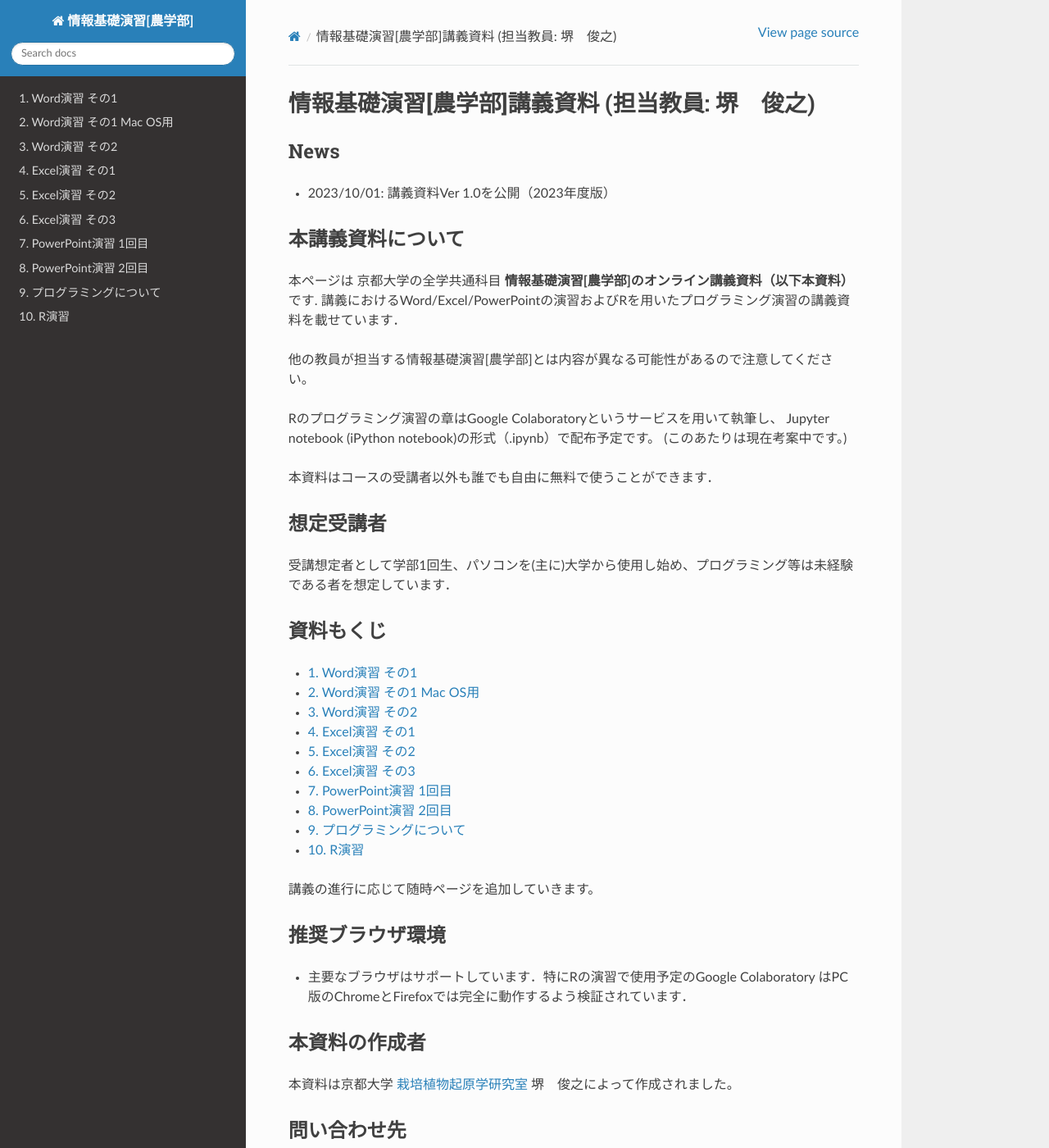
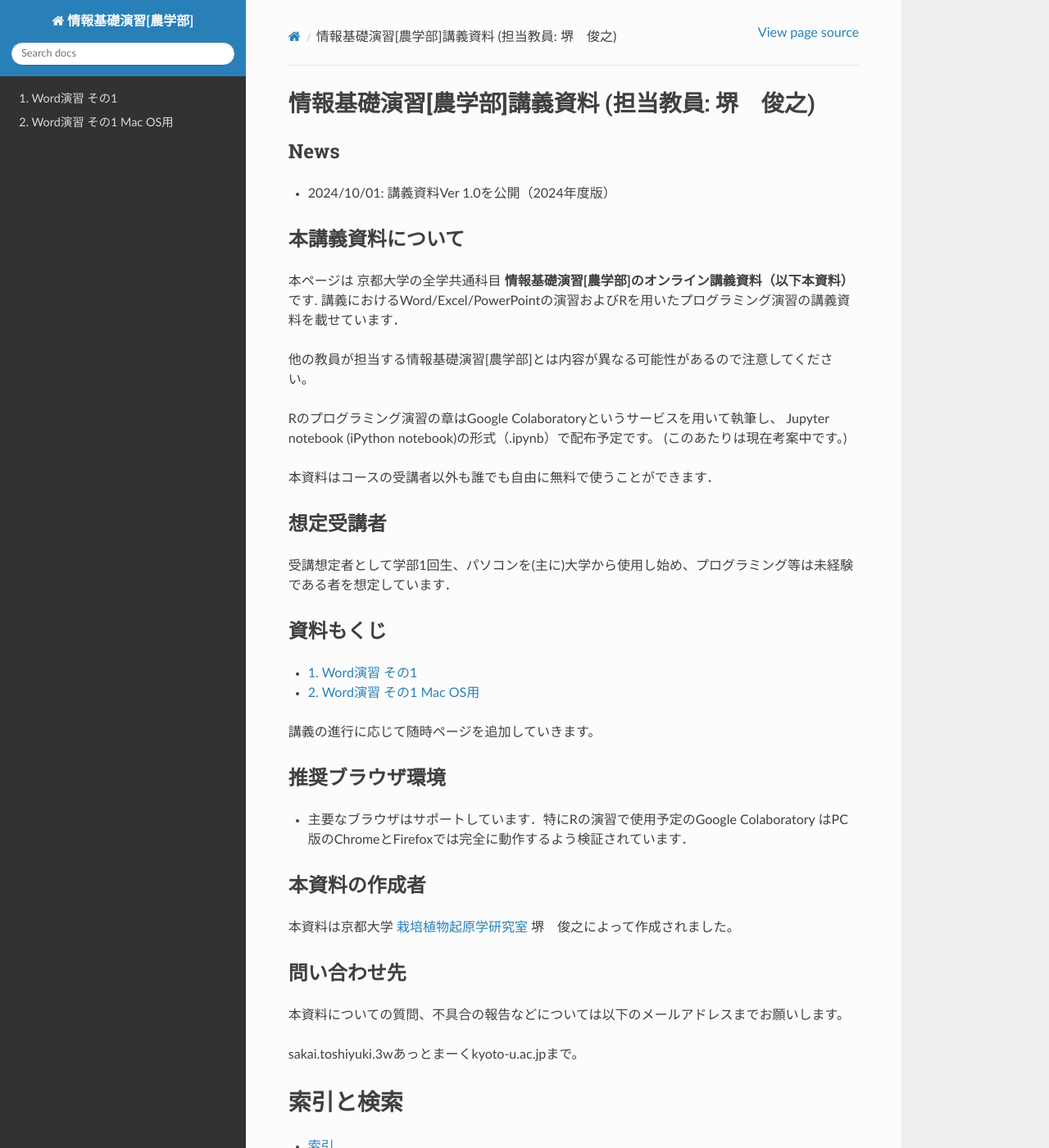
Before and after one commit to slt666666/basic_fri_2024, a Sphinx documentation site: the page built from source/index.rst, in a window 1280 px wide and 1400 px high. Shown: the whole window at 82% size. Built offline with Sphinx 7.4.7 and the Read the Docs theme 3.1.0, drawn with Linux system fonts in a browser that asks for light colours.

Commit message:
Update index.rst

```diff
--- a/source/index.rst
+++ b/source/index.rst
@@ -3,7 +3,7 @@
 
 News
 ^^^^
-* 2023/10/01: 講義資料Ver 1.0を公開（2023年度版）
+* 2024/10/01: 講義資料Ver 1.0を公開（2024年度版）
 
 本講義資料について
 ^^^^^^^^^^^^^^^^^^^^^
@@ -33,14 +33,6 @@ Jupyter notebook (iPython notebook)の形式（.ipynb）で配布予定です。
 
    word_1
    word_1_mac
-   word_2
-   excel_1
-   excel_2
-   excel_3
-   powerpoint_1
-   powerpoint_2
-   programming
-   R_1
 
 講義の進行に応じて随時ページを追加していきます。
 
```
